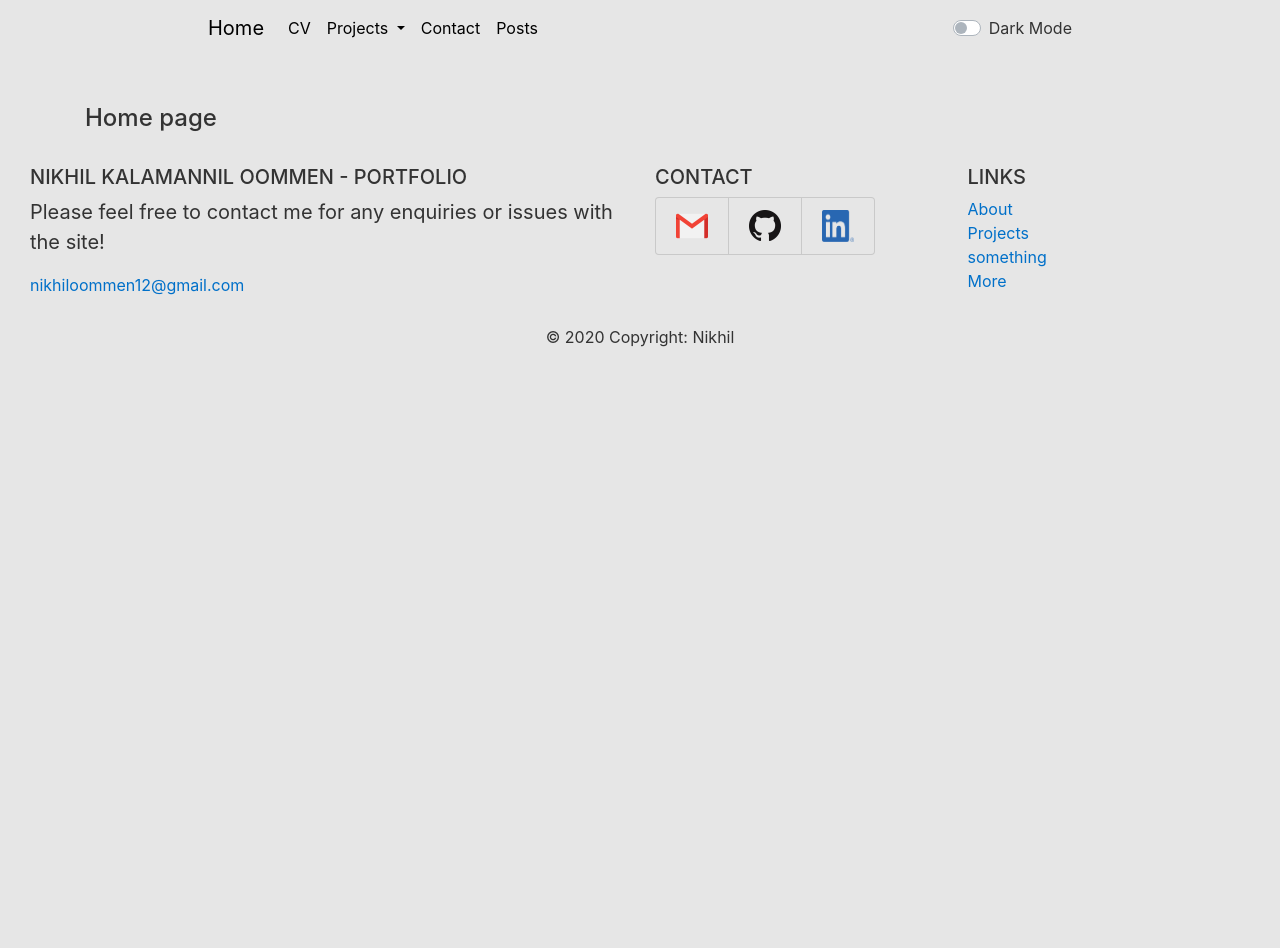
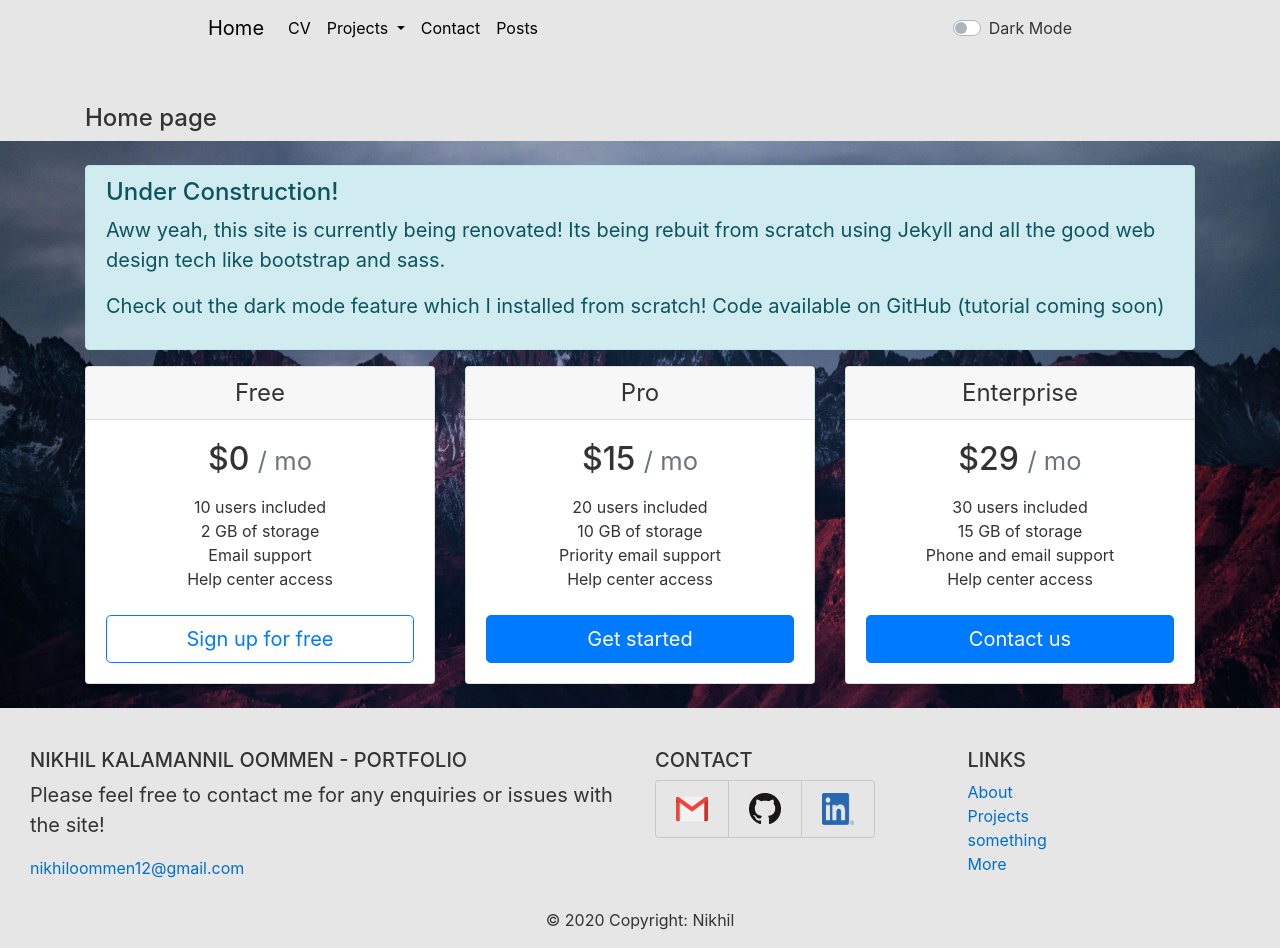
Before and after one commit to Nikhil-KO/Nikhil-KO.github.io, a Jekyll site: the page built from index.md, in a window 1280 px wide. Built offline with Jekyll 4.4.1, drawn with Linux system fonts in a browser that asks for light colours; before the commit the page ends 900 px from its top, so only the background shows below that.

Commit message:
Fix the bug with image url path relativity
Needed to add a sass variable for base url -> append to image

```diff
--- /dev/null
+++ b/_includes/construction.html
@@ -0,0 +1,57 @@
+<div id="construction">
+<div class="container">
+    <br>
+<div class="alert alert-info" role="alert">
+    <h4 class="alert-heading">Under Construction!</h4>
+    <p>Aww yeah, this site is currently being renovated! Its being rebuit from scratch using Jekyll and all the good web design tech like bootstrap and sass.</p>
+    <p>Check out the dark mode feature which I installed from scratch! Code available on GitHub (tutorial coming soon)</p>
+</div>
+<div class="card-deck mb-3 text-center">
+    <div class="card mb-4 shadow-sm">
+        <div class="card-header">
+            <h4 class="my-0 font-weight-normal">Free</h4>
+        </div>
+        <div class="card-body">
+            <h1 class="card-title pricing-card-title">$0 <small class="text-muted">/ mo</small></h1>
+            <ul class="list-unstyled mt-3 mb-4">
+            <li>10 users included</li>
+            <li>2 GB of storage</li>
+            <li>Email support</li>
+            <li>Help center access</li>
+            </ul>
+            <button type="button" class="btn btn-lg btn-block btn-outline-primary">Sign up for free</button>
+        </div>
+    </div>
+    <div class="card mb-4 shadow-sm">
+        <div class="card-header">
+            <h4 class="my-0 font-weight-normal">Pro</h4>
+        </div>
+        <div class="card-body">
+            <h1 class="card-title pricing-card-title">$15 <small class="text-muted">/ mo</small></h1>
+            <ul class="list-unstyled mt-3 mb-4">
+            <li>20 users included</li>
+            <li>10 GB of storage</li>
+            <li>Priority email support</li>
+            <li>Help center access</li>
+            </ul>
+            <button type="button" class="btn btn-lg btn-block btn-primary">Get started</button>
+        </div>
+    </div>
+    <div class="card mb-4 shadow-sm">
+        <div class="card-header">
+            <h4 class="my-0 font-weight-normal">Enterprise</h4>
+        </div>
+        <div class="card-body">
+            <h1 class="card-title pricing-card-title">$29 <small class="text-muted">/ mo</small></h1>
+            <ul class="list-unstyled mt-3 mb-4">
+            <li>30 users included</li>
+            <li>15 GB of storage</li>
+            <li>Phone and email support</li>
+            <li>Help center access</li>
+            </ul>
+            <button type="button" class="btn btn-lg btn-block btn-primary">Contact us</button>
+        </div>
+    </div>
+</div>
+</div>
+</div>
--- a/_layouts/default.html
+++ b/_layouts/default.html
@@ -13,6 +13,7 @@
 	<div class="container">
 		{{ content}}
 	</div>
+	{% include construction.html %}
 </body>
 {% include footer.html %}
 </html>
--- a/assets/css/main.scss
+++ b/assets/css/main.scss
@@ -1,16 +1,20 @@
 ---
 ---
+
+$baseurl: "{{ site.baseurl }}";
 
 html[data-theme="light"] {
 	--link-color: rgb(0, 112, 201);
   	--main-background-color: hsl(0, 0%, 90%);
-  	--main-text-color: hsl(0, 0%, 20%);
+	--main-text-color: hsl(0, 0%, 20%);
+	--construction-banner: url("#{$baseurl}/assets/images/mountain.jpg");
 }
 
 html[data-theme="dark"] {
   	--link-color:  #2BE022;
   	--main-background-color: hsl(0, 0%, 20%);
-  	--main-text-color: hsl(0, 0%, 85%);
+	--main-text-color: hsl(0, 0%, 85%);
+	--construction-banner: url("#{$baseurl}/assets/images/nightSky.jpg");
 }
 
 body {
@@ -41,3 +45,9 @@ h2 {
 p {
 	font-size: 1.25rem;
 }
+
+#construction {
+	background: var(--construction-banner);
+    background-size: 100% 700px;
+    transition: 5s;
+}
```
